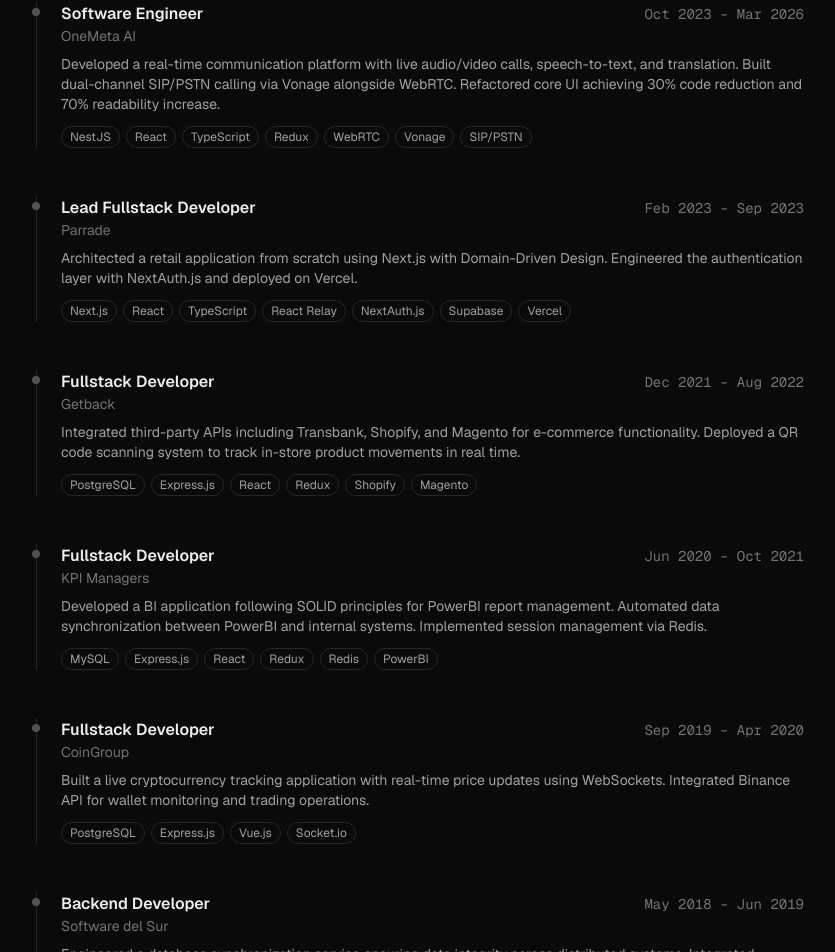
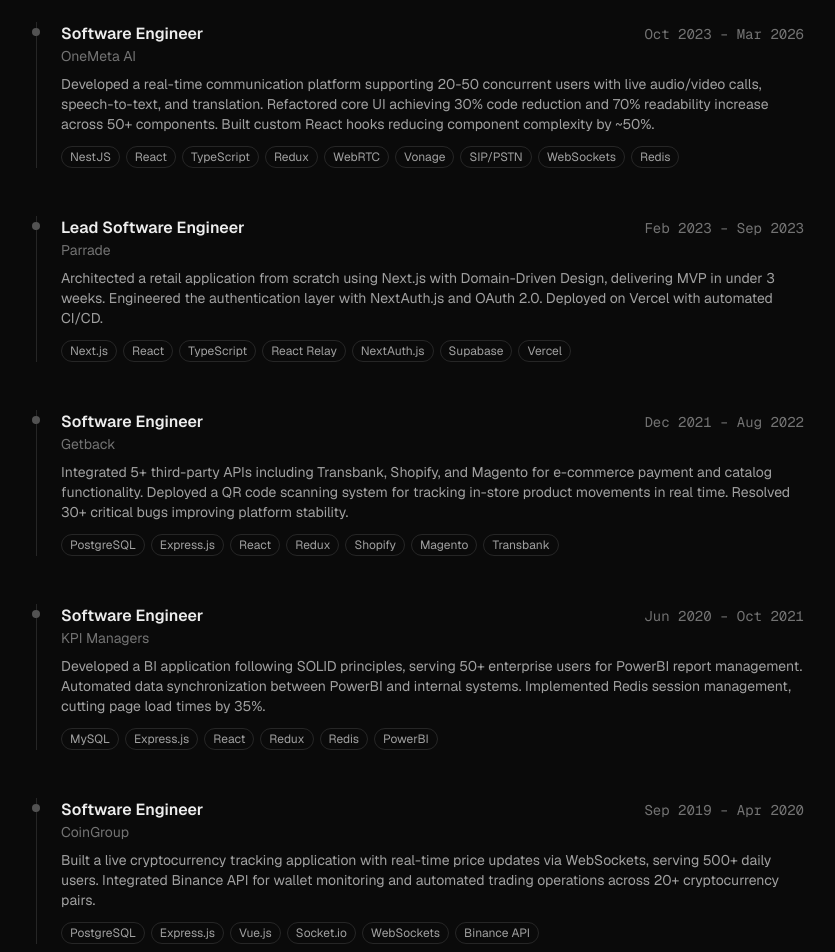
Before and after one commit to tguzmani/tom-portfolio, a Next.js app: page / in a window 1280 px wide. Shown: the part 1278-2230 px from the top of the page, without its empty margins (220-1055 px from the left). Built offline with nearby package versions, Linux system fonts and the light colour scheme.

Commit message:
feat: updates tagline and portfolio with metrics

```diff
--- a/app/layout.tsx
+++ b/app/layout.tsx
@@ -16,11 +16,11 @@
 
 export const metadata: Metadata = {
   metadataBase: new URL(url),
-  title: "Tomás Guzmán — Fullstack Developer",
+  title: "Tomás Guzmán — Software Engineer",
   description:
-    "Fullstack developer specializing in React, TypeScript, NestJS, and Laravel.",
+    "Software Engineer specializing in React, TypeScript, NestJS, and Laravel.",
   openGraph: {
-    title: "Tomás Guzmán — Fullstack Developer",
+    title: "Tomás Guzmán — Software Engineer",
     description:
       "Turning ideas into products, fast.",
     url,
@@ -30,7 +30,7 @@
   },
   twitter: {
     card: "summary_large_image",
-    title: "Tomás Guzmán — Fullstack Developer",
+    title: "Tomás Guzmán — Software Engineer",
     description:
       "Turning ideas into products, fast.",
   },
--- a/app/opengraph-image.tsx
+++ b/app/opengraph-image.tsx
@@ -1,7 +1,7 @@
 import { ImageResponse } from "next/og";
 
 export const runtime = "edge";
-export const alt = "Tomás Guzmán — Fullstack Developer";
+export const alt = "Tomás Guzmán — Software Engineer";
 export const size = { width: 1200, height: 630 };
 export const contentType = "image/png";
 
@@ -36,7 +36,7 @@
             marginTop: 16,
           }}
         >
-          Fullstack Developer
+          Software Engineer
         </div>
         <div
           style={{
--- a/data/experience.ts
+++ b/data/experience.ts
@@ -6,55 +6,55 @@
     role: "Tech Lead",
     period: "Jan 2025 – Present",
     description:
-      "Created the application from scratch using PHP and Laravel. Deployed to production servers, managing infrastructure and release processes. In charge of the development team and all technical decisions.",
-    tech: ["PHP", "Laravel", "Linux", "Server Administration"],
+      "Architected and built a creator economy platform from scratch using PHP and Laravel. Deployed and managed production servers, establishing CI/CD pipelines and release processes. Integrated Stripe payment processing for creator monetization.",
+    tech: ["PHP", "Laravel", "Stripe", "Livewire", "Linux", "Server Administration"],
   },
   {
     company: "OneMeta AI",
     role: "Software Engineer",
     period: "Oct 2023 – Mar 2026",
     description:
-      "Developed a real-time communication platform with live audio/video calls, speech-to-text, and translation. Built dual-channel SIP/PSTN calling via Vonage alongside WebRTC. Refactored core UI achieving 30% code reduction and 70% readability increase.",
-    tech: ["NestJS", "React", "TypeScript", "Redux", "WebRTC", "Vonage", "SIP/PSTN"],
+      "Developed a real-time communication platform supporting 20-50 concurrent users with live audio/video calls, speech-to-text, and translation. Refactored core UI achieving 30% code reduction and 70% readability increase across 50+ components. Built custom React hooks reducing component complexity by ~50%.",
+    tech: ["NestJS", "React", "TypeScript", "Redux", "WebRTC", "Vonage", "SIP/PSTN", "WebSockets", "Redis"],
   },
   {
     company: "Parrade",
-    role: "Lead Fullstack Developer",
+    role: "Lead Software Engineer",
     period: "Feb 2023 – Sep 2023",
     description:
-      "Architected a retail application from scratch using Next.js with Domain-Driven Design. Engineered the authentication layer with NextAuth.js and deployed on Vercel.",
+      "Architected a retail application from scratch using Next.js with Domain-Driven Design, delivering MVP in under 3 weeks. Engineered the authentication layer with NextAuth.js and OAuth 2.0. Deployed on Vercel with automated CI/CD.",
     tech: ["Next.js", "React", "TypeScript", "React Relay", "NextAuth.js", "Supabase", "Vercel"],
   },
   {
     company: "Getback",
-    role: "Fullstack Developer",
+    role: "Software Engineer",
     period: "Dec 2021 – Aug 2022",
     description:
-      "Integrated third-party APIs including Transbank, Shopify, and Magento for e-commerce functionality. Deployed a QR code scanning system to track in-store product movements in real time.",
-    tech: ["PostgreSQL", "Express.js", "React", "Redux", "Shopify", "Magento"],
+      "Integrated 5+ third-party APIs including Transbank, Shopify, and Magento for e-commerce payment and catalog functionality. Deployed a QR code scanning system for tracking in-store product movements in real time. Resolved 30+ critical bugs improving platform stability.",
+    tech: ["PostgreSQL", "Express.js", "React", "Redux", "Shopify", "Magento", "Transbank"],
   },
   {
     company: "KPI Managers",
-    role: "Fullstack Developer",
+    role: "Software Engineer",
     period: "Jun 2020 – Oct 2021",
     description:
-      "Developed a BI application following SOLID principles for PowerBI report management. Automated data synchronization between PowerBI and internal systems. Implemented session management via Redis.",
+      "Developed a BI application following SOLID principles, serving 50+ enterprise users for PowerBI report management. Automated data synchronization between PowerBI and internal systems. Implemented Redis session management, cutting page load times by 35%.",
     tech: ["MySQL", "Express.js", "React", "Redux", "Redis", "PowerBI"],
   },
   {
     company: "CoinGroup",
-    role: "Fullstack Developer",
+    role: "Software Engineer",
     period: "Sep 2019 – Apr 2020",
     description:
-      "Built a live cryptocurrency tracking application with real-time price updates using WebSockets. Integrated Binance API for wallet monitoring and trading operations.",
-    tech: ["PostgreSQL", "Express.js", "Vue.js", "Socket.io"],
+      "Built a live cryptocurrency tracking application with real-time price updates via WebSockets, serving 500+ daily users. Integrated Binance API for wallet monitoring and automated trading operations across 20+ cryptocurrency pairs.",
+    tech: ["PostgreSQL", "Express.js", "Vue.js", "Socket.io", "WebSockets", "Binance API"],
   },
   {
     company: "Software del Sur",
     role: "Backend Developer",
     period: "May 2018 – Jun 2019",
     description:
-      "Engineered a database synchronization service ensuring data integrity across distributed systems. Integrated WhatsApp Cloud API to enhance client communication channels.",
-    tech: ["Express.js", "MySQL"],
+      "Engineered a database synchronization service ensuring data integrity across 3 distributed systems with 99.5% uptime. Integrated WhatsApp Cloud API, automating client communications and reducing response time by 60%.",
+    tech: ["Express.js", "MySQL", "REST APIs", "WhatsApp Cloud API"],
   },
 ];
--- a/data/personal.ts
+++ b/data/personal.ts
@@ -2,16 +2,16 @@
 
 export const personal: PersonalInfo = {
   name: "Tomás Guzmán",
-  title: "Fullstack Developer",
+  title: "Software Engineer",
   tagline: "Turning ideas into products, fast.",
   email: "tomasg92@gmail.com",
   linkedin: "https://linkedin.com/in/tguzmani",
   github: "https://github.com/tguzmani",
   location: "Caracas, Venezuela",
   available: true,
-  about: `Fullstack Developer with 7+ years of experience building web applications from the ground up. I specialize in turning ideas into deployed products fast — integrating payments, auth, scheduling, real-time features, and third-party APIs into clean, maintainable architectures.
+  about: `Software Engineer with 7+ years of experience building web applications from the ground up. I turn ideas into deployed products fast, integrating payments, auth, scheduling, real-time features, and third-party APIs into clean, maintainable architectures.
 
-My core stack is **React**, **TypeScript**, and **NestJS**, but I've shipped production code in **PHP/Laravel**, **Python/Flask**, and **Vue.js**. I make balanced decisions between code quality and delivery speed — clean enough to scale, fast enough to ship.
+Core stack: **React**, **TypeScript**, **NestJS**, **Node.js**, **PostgreSQL**. I've also shipped production code in **PHP/Laravel**, **Python/Flask**, and **Vue.js**. I make balanced decisions between code quality and delivery speed — clean enough to scale, fast enough to ship.
 
-I've led teams, owned technical decisions end-to-end, and built products across fintech, real-time communication, e-commerce, and creator economy platforms.`,
+Experienced leading teams, owning technical decisions end-to-end, and shipping products across fintech, real-time communication, e-commerce, and creator economy platforms.`,
 };
```
Also changed, not shown: 1 other file (tests, documents, lock files or other folders).
